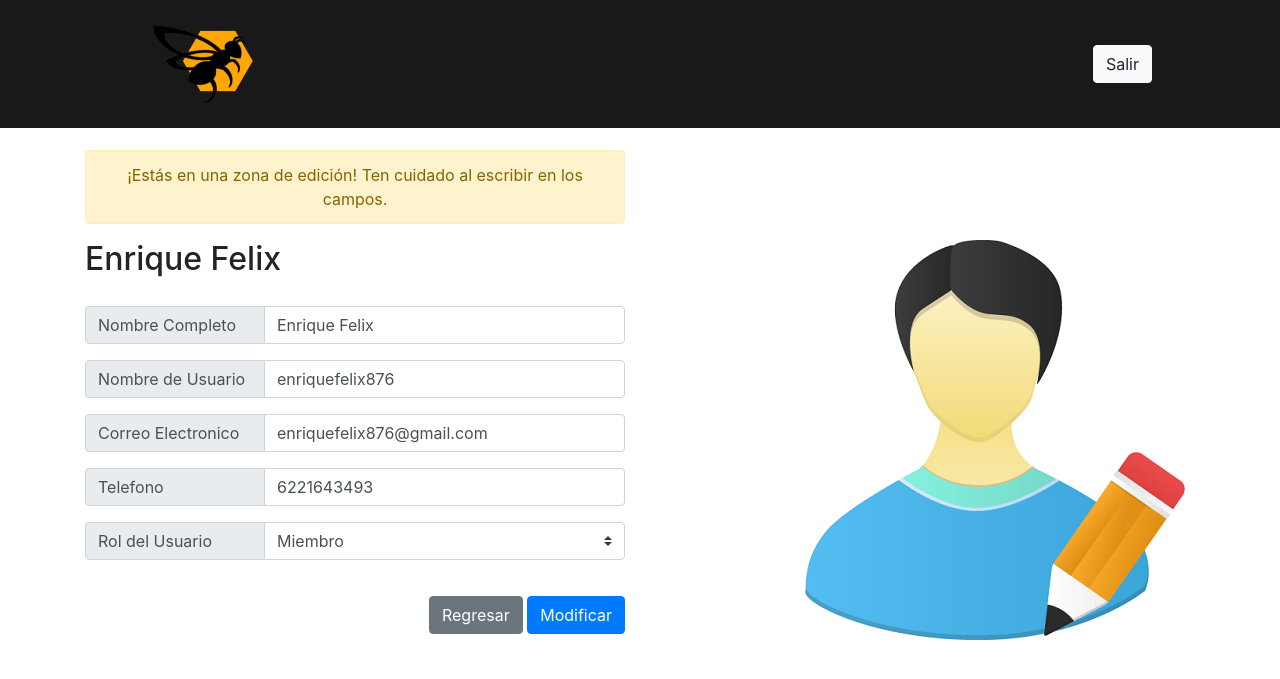
After one commit to enriquefelix876/avispack, a PHP site: page /editar_usuario_admin.php?id=1 in a window 1280 px wide. The commit adds this page. Shown: the top 679 px of the page. Run offline with PHP 8.4, Linux system fonts and the light colour scheme; a user stored in the database is signed in; data comes from the database, SQL or seed files in the repository; some libraries are stand-ins or nearby versions.

Commit message:
modificar usuario

```diff
--- /dev/null
+++ b/editar_usuario_admin.php
@@ -0,0 +1,123 @@
+<?php
+session_start();
+if(!isset($_SESSION["user_id"]) || $_SESSION["user_id"]==null || $_SESSION["user_rol"] != "Administrador"){
+    print "<script>alert(\"Acceso invalido!\");window.location='index.php';</script>";
+}
+?>
+
+<?php
+
+include "php/conexion.php";
+
+$sql= "select * from user where id = \"$_GET[id]\"";
+$query = $con->query($sql);
+
+while($datos=$query->fetch_array()){
+    $id = $datos["id"];
+    $nombreCompleto = $datos["fullname"];
+    $nombreUsuario = $datos["username"];
+    $email = $datos["email"];
+    $rol = $datos["rol"];
+    $numeroTelefono = $datos["phonenumber"];
+    $fechaRegistro = $datos["created_at"];
+}
+?>
+
+<!DOCTYPE html>
+<html lang="en">
+<head>
+    <meta charset="UTF-8">
+    <meta name="viewport" content="width=device-width, initial-scale=1.0">
+    <meta http-equiv="X-UA-Compatible" content="ie=edge">
+    <link rel="stylesheet" href="https://maxcdn.bootstrapcdn.com/bootstrap/4.0.0/css/bootstrap.min.css" integrity="sha384-Gn5384xqQ1aoWXA+058RXPxPg6fy4IWvTNh0E263XmFcJlSAwiGgFAW/dAiS6JXm" crossorigin="anonymous">
+    <link rel="icon" type="image/png" href="img/icon.png"/>
+    <title>Editar Usuario</title>
+</head>
+<body>
+    <!--Encabezado-->
+    <?php include('./includes/header.php'); ?>
+
+    <div class="container" style="padding-top:150px">
+        <div class="row">
+            <div class="col-6 text-center">
+                <div class="alert alert-warning" role="alert">
+                    ¡Estás en una zona de edición! Ten cuidado al escribir en los campos.
+                </div>
+            </div>
+        </div>
+
+        <div class="row">
+            <div class="col-6">
+            <p class="h2"><?php echo $nombreCompleto?></p>
+
+                <!--Formulario-->
+                <form action="">
+                    <div class="form-group">
+                        <div class="input-group mb-3" style="padding-top:20px">
+                            <div class="input-group-prepend">
+                                <span style="width:180px" class="input-group-text" id="inputGroup-sizing-default">Nombre Completo</span>
+                            </div>
+                            <input type="text" value="<?php echo $nombreCompleto?>" class="form-control"
+                            aria-label="Default" aria-describedby="inputGroup-sizing-default">
+                        </div>
+
+                        <div class="input-group mb-3">
+                            <div class="input-group-prepend">
+                                <span style="width:180px" class="input-group-text" id="inputGroup-sizing-default">Nombre de Usuario</span>
+                            </div>
+                                <input type="text" value="<?php echo $nombreUsuario?>" class="form-control" aria-label="Default"
+                                aria-describedby="inputGroup-sizing-default">
+                        </div>
+
+                        <div class="input-group mb-3">
+                            <div class="input-group-prepend">
+                                <span style="width:180px" class="input-group-text" id="inputGroup-sizing-default">Correo Electronico</span>
+                            </div>
+                            <input type="text" value="<?php echo $email?>" class="form-control" aria-label="Default"
+                            aria-describedby="inputGroup-sizing-default">
+                        </div>
+
+                        <div class="input-group mb-3">
+                            <div class="input-group-prepend">
+                                <span style="width:180px" class="input-group-text" id="inputGroup-sizing-default">Telefono</span>
+                            </div>
+                            <input type="text" value="<?php echo $numeroTelefono?>" class="form-control" aria-label="Default"
+                            aria-describedby="inputGroup-sizing-default">
+                        </div>
+
+                        <div class="input-group mb-3">
+                            <div class="input-group-prepend">
+                                <label style="width:180px" class="input-group-text"
+                                for="inputGroupSelect01">Rol del Usuario</label>
+                            </div>
+                            <select class="custom-select" id="inputGroupSelect01">
+                                <option value="1">Miembro</option>
+                                <option value="2">Repartidor</option>
+                                <option value="3">Administrador</option>
+                            </select>
+                            </div>
+
+                        <div class="text-right" style="padding-top:20px">
+                            <a href="./info_usuario_admin.php?id=<?php echo $_GET["id"]?>"><button type="button"
+                            class="btn btn-secondary">Regresar</button></a>
+                            <button style="text-align:right" type="button" class="btn btn-primary">Modificar</button>
+                        </div>
+
+                    </div>
+                </form>
+
+            </div>
+            <div class="col-6 text-right">
+                <img src="img/editar_usuario.png" alt="Editar Usuario">
+            </div>
+        </div>
+
+
+    </div>
+
+
+    <script src="https://code.jquery.com/jquery-3.2.1.slim.min.js" integrity="sha384-KJ3o2DKtIkvYIK3UENzmM7KCkRr/rE9/Qpg6aAZGJwFDMVNA/GpGFF93hXpG5KkN" crossorigin="anonymous"></script>
+    <script src="https://cdnjs.cloudflare.com/ajax/libs/popper.js/1.12.9/umd/popper.min.js" integrity="sha384-ApNbgh9B+Y1QKtv3Rn7W3mgPxhU9K/ScQsAP7hUibX39j7fakFPskvXusvfa0b4Q" crossorigin="anonymous"></script>
+    <script src="https://maxcdn.bootstrapcdn.com/bootstrap/4.0.0/js/bootstrap.min.js" integrity="sha384-JZR6Spejh4U02d8jOt6vLEHfe/JQGiRRSQQxSfFWpi1MquVdAyjUar5+76PVCmYl" crossorigin="anonymous"></script>
+</body>
+</html>
--- a/info_usuario_admin.php
+++ b/info_usuario_admin.php
@@ -54,7 +54,7 @@ $query = $con->query($sql);
                 <p class="h5 p-2"><?php echo $nombreCompleto?></p>
             </div>
             <div class="row">
-                <button style="width:150px" type="button" class="btn btn-success">Modificar Usuario</button>
+                <a href="editar_usuario_admin.php?id=<?php echo $_GET["id"]?>"><button style="width:150px" type="button" class="btn btn-success">Modificar Usuario</button></a>
             </div>
             <div class="row" style="padding-top:15px">
                 <a href="eliminar_usuario_admin.php?id=<?php echo $_GET["id"]?>"><button style="width:150px" type="button" class="btn btn-danger">Eliminar Usuario</button></a>
```
Also changed, not shown: img/clientes.jpg (deleted), img/editar_usuario.png (added).
